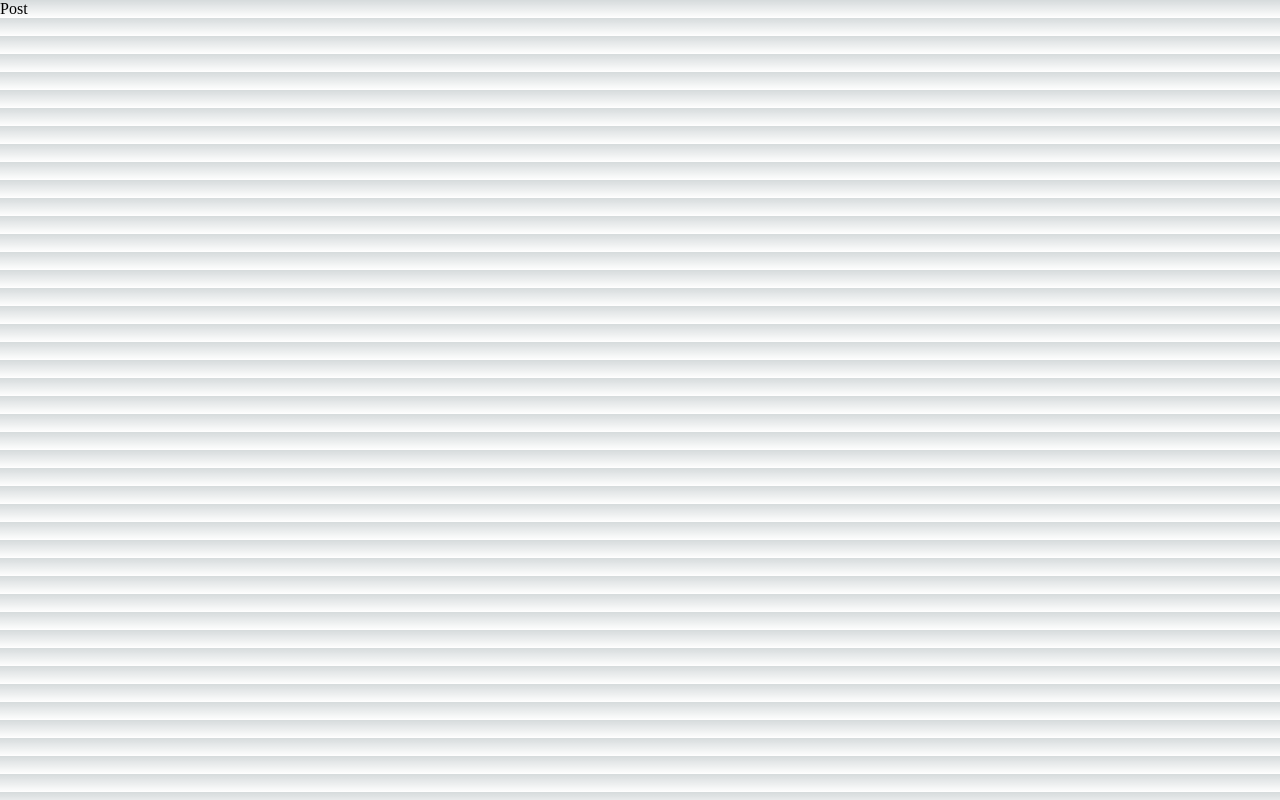
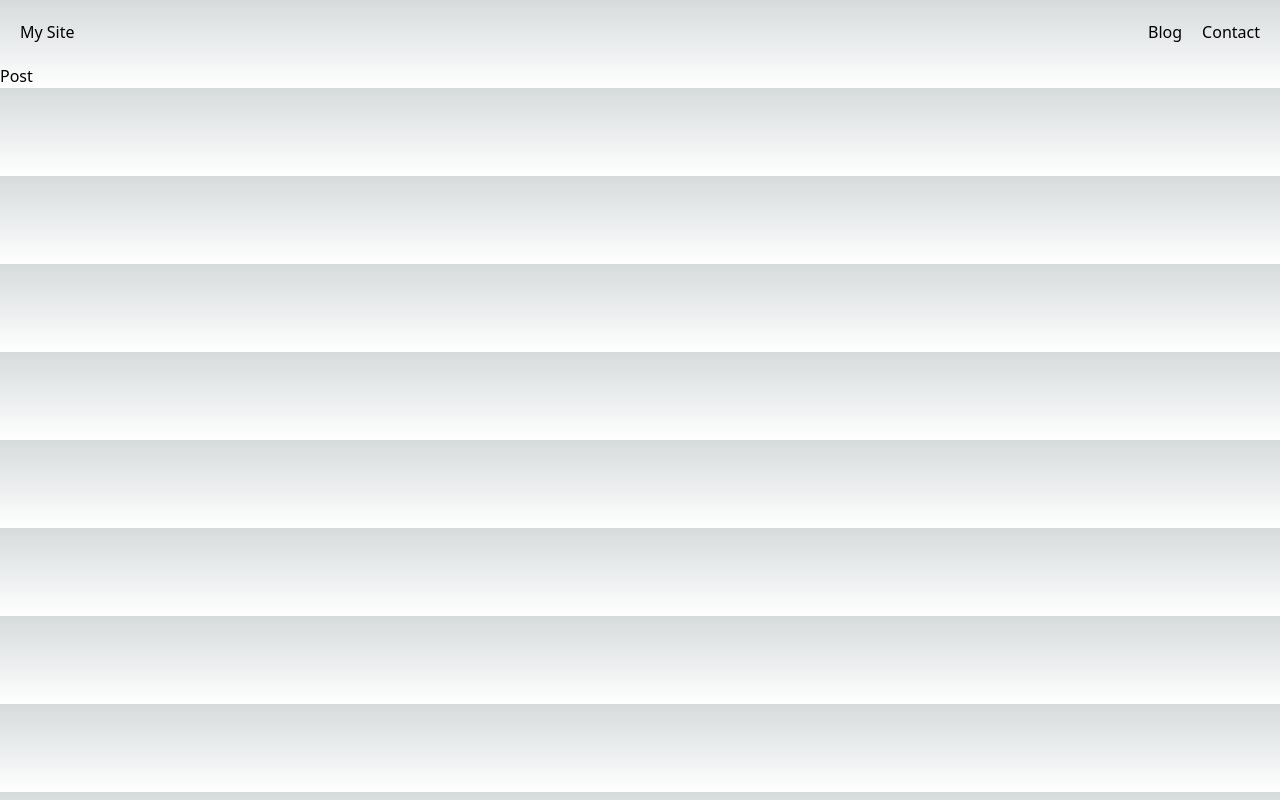
Before and after one commit to Omar-Muhamad/Next-js-training, a Next.js app: page /blog in a window 1280 px wide. Built offline with nearby package versions, Linux system fonts and the light colour scheme.

Commit message:
Add Header and setup tailwind

```diff
--- a/package.json
+++ b/package.json
@@ -14,5 +14,10 @@
     "next": "13.2.1",
     "react": "18.2.0",
     "react-dom": "18.2.0"
+  },
+  "devDependencies": {
+    "autoprefixer": "^10.4.13",
+    "postcss": "^8.4.21",
+    "tailwindcss": "^3.2.7"
   }
 }
--- /dev/null
+++ b/postcss.config.js
@@ -0,0 +1,6 @@
+module.exports = {
+  plugins: {
+    tailwindcss: {},
+    autoprefixer: {},
+  },
+}
--- /dev/null
+++ b/src/app/components/Header.jsx
@@ -0,0 +1,20 @@
+const navLinks = ['Blog', 'Contact'];
+import Link from 'next/link';
+
+const Header = () => {
+  return (
+    <header className='flex justify-between items-center p-5'>
+      <Link href='/'>My Site</Link>
+      <nav>
+        <ul className='flex gap-5'>
+          {navLinks.map((link, index) => (
+            <li key={index}>
+              <Link href={`/${link.toLowerCase()}`}>{link}</Link>
+            </li>
+          ))}
+        </ul>
+      </nav>
+    </header>
+  );
+};
+export default Header;
--- a/src/app/globals.css
+++ b/src/app/globals.css
@@ -1,3 +1,7 @@
+@tailwind base;
+@tailwind components;
+@tailwind utilities;
+
 :root {
   --max-width: 1100px;
   --border-radius: 12px;
--- a/src/app/header/page.jsx
+++ /dev/null
@@ -1,5 +0,0 @@
-const Header = () => {
-  return <div>Header</div>;
-};
-
-export default Header;
--- a/src/app/layout.js
+++ b/src/app/layout.js
@@ -1,3 +1,4 @@
+import Header from './components/Header';
 import './globals.css'
 
 export const metadata = {
@@ -8,7 +9,10 @@ export const metadata = {
 const RootLayout = ({ children }) => {
   return (
     <html lang="en">
-      <body>{children}</body>
+      <body>
+        <Header />
+        {children}
+      </body>
     </html>
   );
 };
--- /dev/null
+++ b/tailwind.config.js
@@ -0,0 +1,10 @@
+/** @type {import('tailwindcss').Config} */
+module.exports = {
+  content: [
+    "./src/**/*.{js,ts,jsx,tsx}",
+  ],
+  theme: {
+    extend: {},
+  },
+  plugins: [],
+}
```
Also changed, not shown: 1 other file (tests, documents, lock files or other folders).
